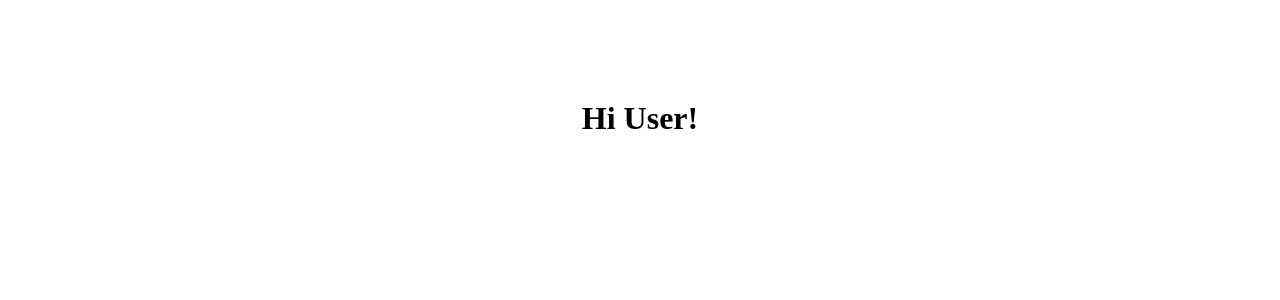
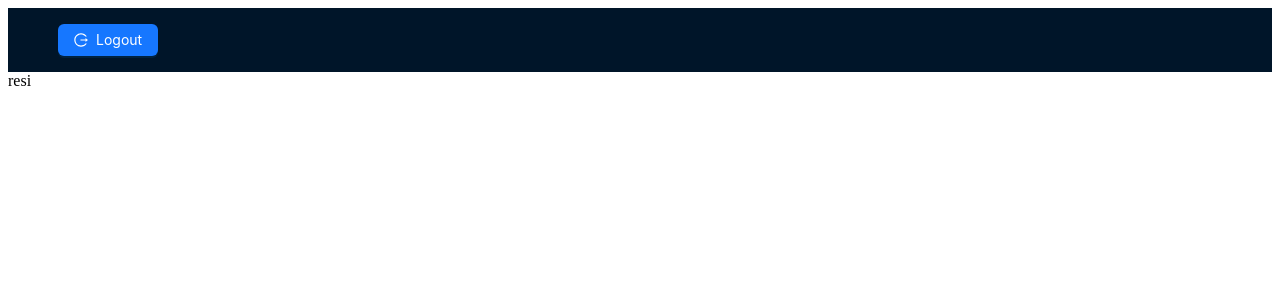
Before and after one commit to Onetera-Technologies-Inc/Onetera_March_Demo, a Next.js app in the folder frontend/: page /welcome in a window 1280 px wide. Shown: the top 300 px of the page. Built offline with nearby package versions, Linux system fonts and the light colour scheme.

Commit message:
created two separate landing page for admin and resident

```diff
--- a/frontend/components/Navbar/Login/Login.tsx
+++ b/frontend/components/Navbar/Login/Login.tsx
@@ -1,4 +1,3 @@
-import React from 'react';
 import { Button } from 'antd';
 import Link from 'next/link';
 import { LoginOutlined } from '@ant-design/icons';
--- /dev/null
+++ b/frontend/components/Navbar/Logout/Logout.tsx
@@ -0,0 +1,15 @@
+import { Button } from 'antd';
+import Link from 'next/link';
+import { LogoutOutlined } from '@ant-design/icons';
+
+const Logout = () => {
+  return (
+    <Link href="/" passHref>
+      <Button icon={<LogoutOutlined />} style={{ marginLeft: 'auto' }} type="primary">
+        Logout
+      </Button>
+    </Link>
+  );
+};
+
+export default Logout;
--- a/frontend/components/Navbar/Navbar.tsx
+++ b/frontend/components/Navbar/Navbar.tsx
@@ -1,4 +1,3 @@
-import React from 'react';
 import { Layout, Space } from 'antd';
 import Link from 'next/link';
 import SignUp from './SignUp/SignUp';
--- /dev/null
+++ b/frontend/container/AdminLandingPage/AdminLandingPage.tsx
@@ -0,0 +1,18 @@
+import React from 'react';
+import { Layout } from 'antd';
+import Logout from '@/components/Navbar/Logout/Logout';
+
+const { Header } = Layout;
+
+const AdminLandingPage = () => {
+  return (
+    <>
+    <Header style={{ display: 'flex', justifyContent: 'space-between', alignItems: 'center' }}>
+        <Logout/>
+    </Header>
+    admin
+    </>
+  );
+};
+
+export default AdminLandingPage;
--- /dev/null
+++ b/frontend/container/ResidentLandingPage/ResidentLandingPage.tsx
@@ -0,0 +1,18 @@
+import React from 'react';
+import { Layout } from 'antd';
+import Logout from '@/components/Navbar/Logout/Logout';
+
+const { Header } = Layout;
+
+const ResidentLandingPage = () => {
+  return (
+    <>
+    <Header style={{ display: 'flex', justifyContent: 'space-between', alignItems: 'center' }}>
+        <Logout/>
+    </Header>
+    resi
+    </>
+  );
+};
+
+export default ResidentLandingPage;
--- a/frontend/pages/welcome/index.tsx
+++ b/frontend/pages/welcome/index.tsx
@@ -1,5 +1,7 @@
 import { useRouter } from 'next/router';
 import { NextPage } from 'next';
+import ResidentLandingPage from '@/container/ResidentLandingPage/ResidentLandingPage';
+import AdminLandingPage from '@/container/AdminLandingPage/AdminLandingPage';
 
 interface WelcomeQueryParams {
   username?: string;
@@ -10,8 +12,8 @@ const WelcomePage: NextPage = () => {
   const { username } = router.query as WelcomeQueryParams;
 
   return (
-    <div style={{ textAlign: 'center', marginTop: '100px' }}>
-      <h1>Hi {username || 'User'}!</h1>
+    <div>
+      { username === 'admin' ? <><AdminLandingPage/></> : <><ResidentLandingPage/></>}
     </div>
   );
 };
```
